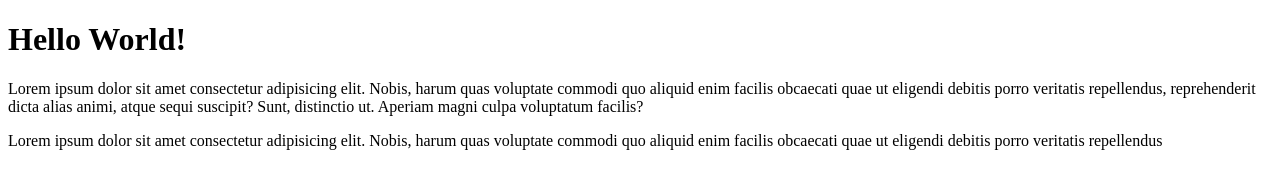
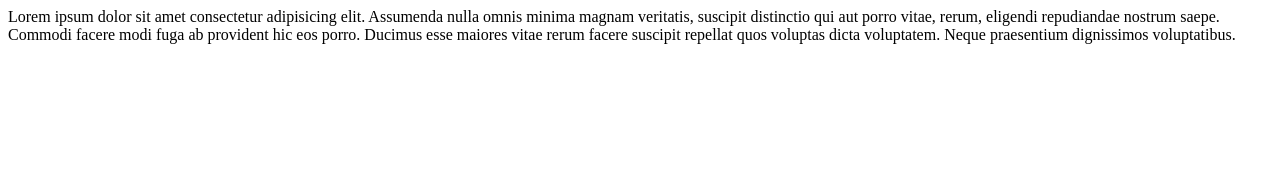
Before and after one commit to prabirp1077/First-Projects, a plain HTML site: page index.html in a window 1280 px wide. Drawn offline with Linux system fonts and the light colour scheme.

Commit message:
div-added

```diff
--- a/index.html
+++ b/index.html
@@ -7,8 +7,6 @@
     <title>Document</title>
 </head>
 <body>
-   <h1>Hello World!</h1>
-   <p>Lorem ipsum dolor sit amet consectetur adipisicing elit. Nobis, harum quas voluptate commodi quo aliquid enim facilis obcaecati quae ut eligendi debitis porro veritatis repellendus, reprehenderit dicta alias animi, atque sequi suscipit? Sunt, distinctio ut. Aperiam magni culpa voluptatum facilis?</p>
-    <p>Lorem ipsum dolor sit amet consectetur adipisicing elit. Nobis, harum quas voluptate commodi quo aliquid enim facilis obcaecati quae ut eligendi debitis porro veritatis repellendus</p>
+   <div>Lorem ipsum dolor sit amet consectetur adipisicing elit. Assumenda nulla omnis minima magnam veritatis, suscipit distinctio qui aut porro vitae, rerum, eligendi repudiandae nostrum saepe. Commodi facere modi fuga ab provident hic eos porro. Ducimus esse maiores vitae rerum facere suscipit repellat quos voluptas dicta voluptatem. Neque praesentium dignissimos voluptatibus.</div>
 </body>
 </html>
```
